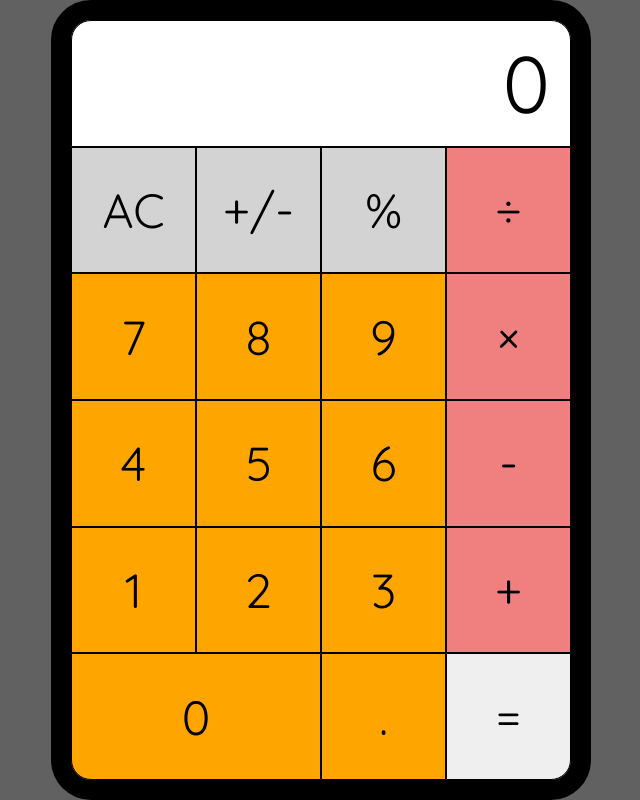
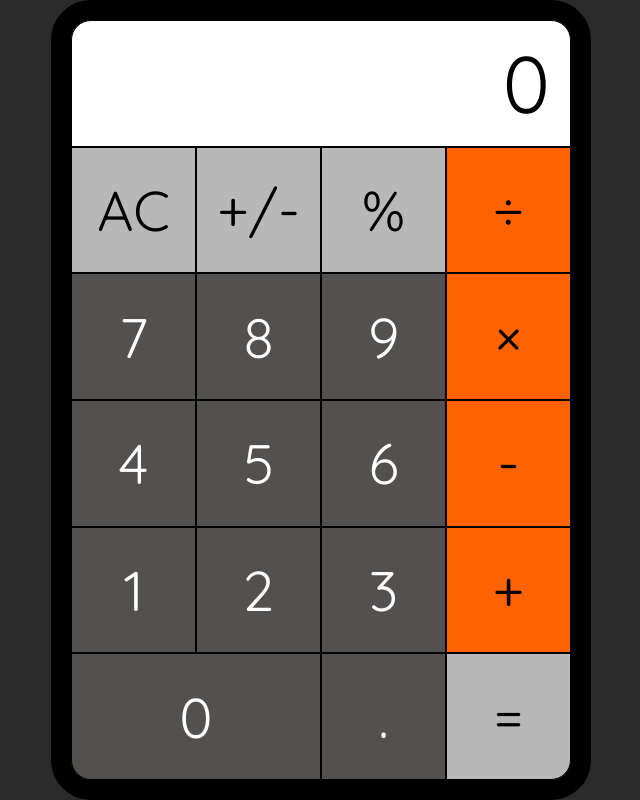
Before and after one commit to HPTR/javascript-calculator, a plain HTML site: page index.html in a window 1280 px wide. Shown: the whole page, without its empty margins (319-959 px from the left). Drawn offline with Linux system fonts and the light colour scheme.

Commit message:
Implement color variables and tidy up formatting

```diff
--- a/scss/abstracts/_variables.scss
+++ b/scss/abstracts/_variables.scss
@@ -1 +1,9 @@
 $font-primary: 'Quicksand', sans-serif;
+
+$color-black: #000000;
+$color-white: #FFFFFF;
+
+$color-number: #525150;
+$color-operator: #ff6200;
+$color-function: #b8b8b8;
+$color-background: #2b2b2b;
--- a/scss/components/_buttons.scss
+++ b/scss/components/_buttons.scss
@@ -2,23 +2,23 @@
 
 .calculator {
     &__button {
-        font-size: 3rem;
+        font-size: 3.5rem;
         font-family: $font-primary;
-        border: 1px solid black;
-        color: black;
+        border: 1px solid $color-black;
         text-decoration: none;
         touch-action: manipulation;
 
         &--number {
-            background-color: orange;
+            background-color: $color-number;
+            color: $color-white;
         }
 
         &--operator {
-            background-color: lightcoral;
+            background-color: $color-operator;
         }
 
-        &--function {
-            background-color: lightgrey;
+        &--function, &--calculate {
+            background-color: $color-function;
         }
 
         &:active {
@@ -37,6 +37,10 @@
             &:hover {
                 filter: brightness(80%);
               }
+
+            &:active {
+            filter: brightness(130%);
+            }
         }
     }
 }
--- a/scss/components/_display.scss
+++ b/scss/components/_display.scss
@@ -3,13 +3,12 @@
 .calculator {
     &__display {
         user-select: none;
-        color: black;
-        background-color: white;
-        border: 1px solid black;
+        color: $color-black;
+        background-color: $color-white;
+        border: 1px solid $color-black;
         font-size: 5rem;
         text-align: end;
         padding: 0px 20px;
         font-family: $font-primary;
-        cursor: not-allowed;
     }
 }
--- a/scss/layouts/_body.scss
+++ b/scss/layouts/_body.scss
@@ -1,10 +1,11 @@
 @use "../abstracts/mixins" as *;
+@use  "../abstracts/variables" as *;
 
 body {
     @include flexCenter(column);
     justify-content: flex-start;
     height: 100vh;
-    background-color: #616161;
+    background-color: $color-background;
 }
 
 @media only screen and (min-width: 768px) {
--- a/scss/layouts/_grid.scss
+++ b/scss/layouts/_grid.scss
@@ -1,10 +1,11 @@
+@use "../abstracts/variables" as *;
+
 // Grid Rules
 
 .calculator {
     display: grid;
-    grid-template-columns: 1fr 1fr 1fr 1fr;
-    grid-template-rows: 1fr 1fr 1fr 1fr 1fr 1fr;
-    gap: 0px 0px;
+    grid-template-columns: repeat(4, 1fr);
+    grid-template-rows: repeat(6, 1fr);
     grid-auto-flow: row;
     grid-template-areas:
       "calculator__display calculator__display calculator__display calculator__display"
@@ -57,14 +58,12 @@
 
 .decimal-point { grid-area: decimal-point; }
 
-// Mobile Specific Styling
-
-// this could be layouts???
+// Large Screen Specific Styling
 @media only screen and (min-width: 768px) {
   .calculator {
     width: 500px;
     height: 800px;
-    border: 20px solid black;
+    border: 20px solid $color-black;
     border-radius: 40px;
 
     &__display {
```
Also changed, not shown: scss/styles.scss (+0 -7 lines), scss/styles.css, 1 other file.
